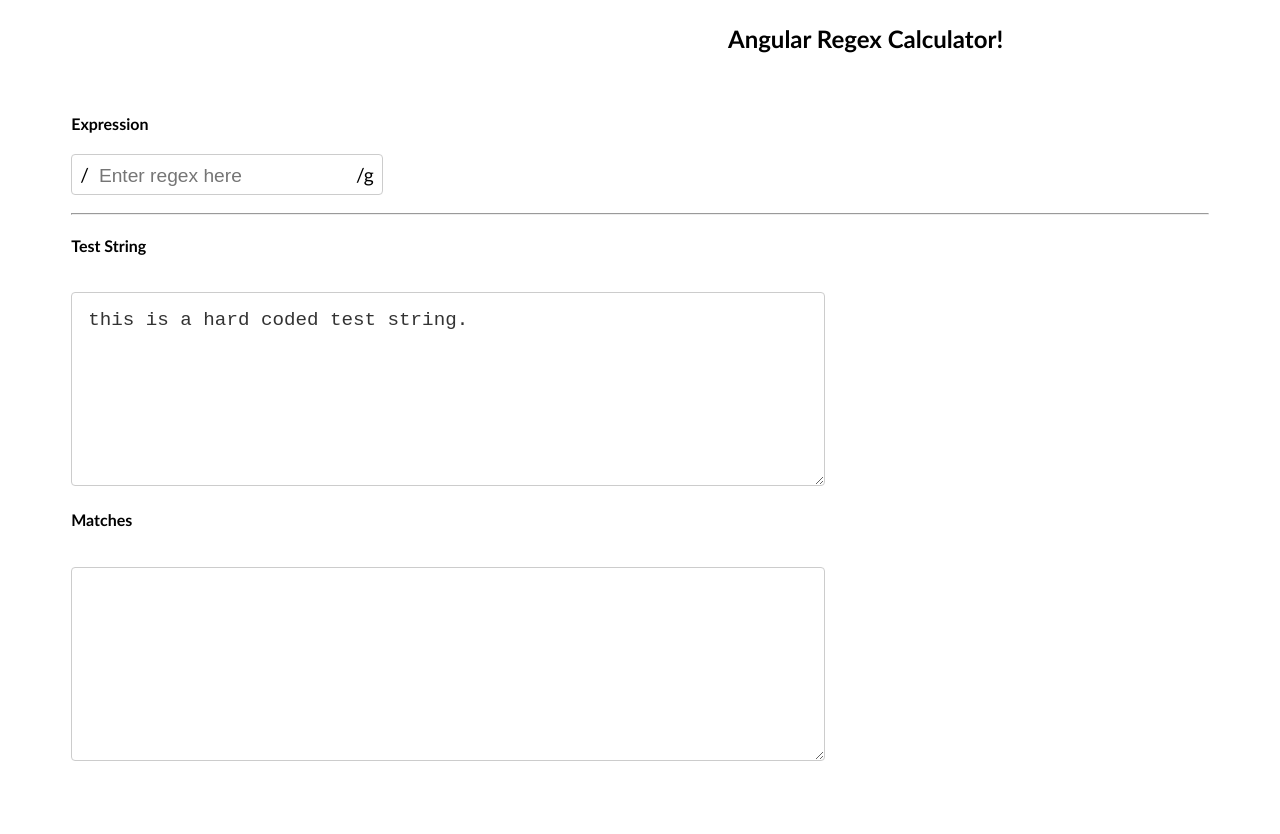
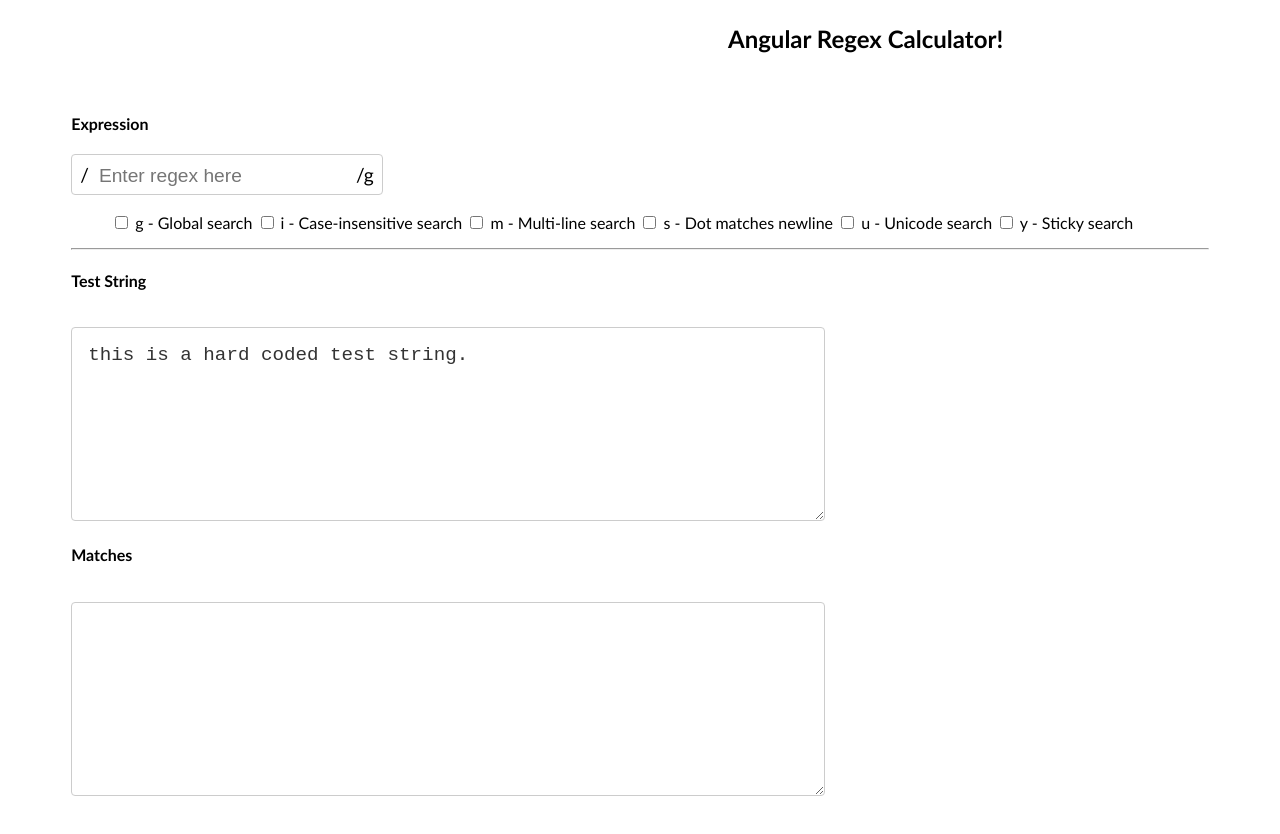
Before and after one commit to raseward14/Angular-regex-calculator, an Angular app: page / in a window 1280 px wide. Shown: the top 834 px of the page. Before the commit the page ends 804 px from the top, so only its background shows below. Built offline with nearby package versions, Linux system fonts and the light colour scheme.

Commit message:
created a flags array and component

```diff
--- /dev/null
+++ b/src/app/flags/flags.component.html
@@ -0,0 +1,7 @@
+<ul>
+        @for (flag of flags; track flag.name) {
+            <label>
+                <input type="checkbox" (change)="onFlagChange(flag)"> {{flag.name}} - {{flag.description}}
+            </label>
+        }
+    </ul>
--- /dev/null
+++ b/src/app/flags/flags.component.ts
@@ -0,0 +1,31 @@
+import { Component } from '@angular/core';
+
+type Flag = {
+  name: string;
+  description: string;
+}
+
+@Component({
+  selector: 'app-flags',
+  imports: [],
+  templateUrl: './flags.component.html',
+  styleUrl: './flags.component.css',
+})
+export class FlagsComponent {
+  flags = [
+    { name: 'g', description: 'Global search' },
+    { name: 'i', description: 'Case-insensitive search' },
+    { name: 'm', description: 'Multi-line search' },
+    { name: 's', description: 'Dot matches newline' },
+    { name: 'u', description: 'Unicode search' },
+    { name: 'y', description: 'Sticky search' }
+  ];
+
+  selectedFlags: Flag[] = [];
+
+  onFlagChange(flag: Flag) {
+    this.selectedFlags = this.selectedFlags.includes(flag) ? this.selectedFlags.filter(f => f !== flag)
+      : [...this.selectedFlags, flag];
+    console.log('Selected flags:', this.selectedFlags.map(flag => flag.name).join(', '));
+  }
+}
--- a/src/app/regex/regex.component.html
+++ b/src/app/regex/regex.component.html
@@ -8,6 +8,8 @@
                 [attr.size]="regexControlValue.length || 0"
                 placeholder="Enter regex here" />/g
         </span>
+        <app-flags />
+
     </section>
     <hr />
     <section>
--- a/src/app/regex/regex.component.ts
+++ b/src/app/regex/regex.component.ts
@@ -2,18 +2,19 @@
 import { FormGroup, FormControl, ReactiveFormsModule, FormsModule } from '@angular/forms';
 import { debounceTime, tap } from 'rxjs/operators';
 
+import { FlagsComponent } from '../flags/flags.component';
+
 @Component({
   selector: 'app-regex',
-  imports: [ReactiveFormsModule, FormsModule],
+  imports: [ReactiveFormsModule, FormsModule, FlagsComponent],
   templateUrl: './regex.component.html',
   styleUrl: './regex.component.css',
 })
 export class RegexComponent {
   regexForm = new FormGroup({
     regexControl: new FormControl(''),
-    testStringControl: new FormControl('this is a hard coded test string.')
-  }
-  )
+    testStringControl: new FormControl('this is a hard coded test string.'),
+  });
   regexPattern = signal<string>('');
 
   private destroyRef = inject(DestroyRef);
```
Also changed, not shown: src/app/flags/flags.component.css (added).
